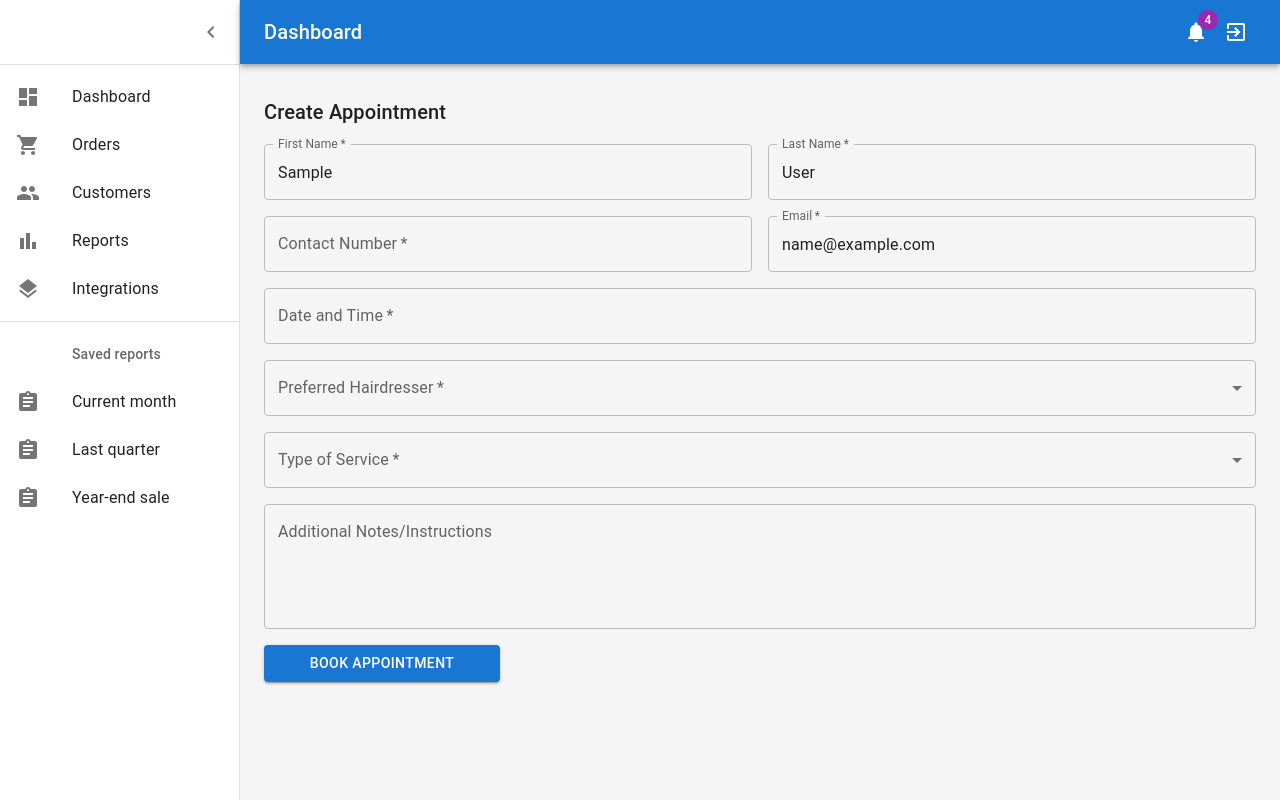
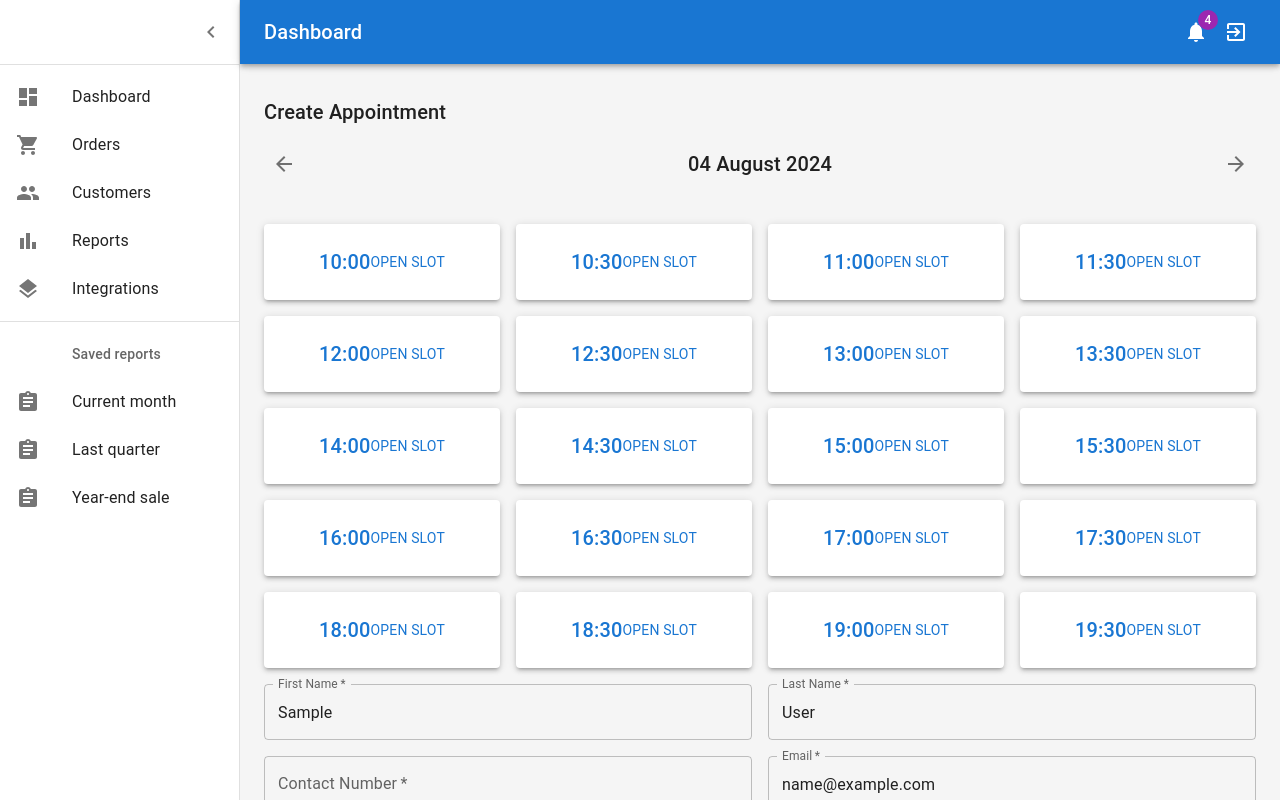
Before and after one commit to stekatag/appointment-management-fe, a React (Vite) app: page /appointments/create in a window 1280 px wide. Built offline with nearby package versions, Linux system fonts and the light colour scheme; data requests are answered from the project's data file; sample sign-in values are in the browser's storage.

Commit message:
feat: Add DaySlider component for navigating between days

```diff
--- /dev/null
+++ b/src/components/AppointmentCalendar.jsx
@@ -0,0 +1,75 @@
+import { useState } from "react";
+import { Grid, Paper, Typography, Button } from "@mui/material";
+import dayjs from "dayjs";
+
+const slots = [];
+
+for (let hour = 10; hour <= 19; hour++) {
+  for (let minute = 0; minute <= 30; minute += 30) {
+    slots.push(
+      `${hour.toString().padStart(2, "0")}:${minute
+        .toString()
+        .padStart(2, "0")}`
+    );
+  }
+}
+
+const AppointmentCalendar = ({ appointments, onSlotSelect, selectedDay }) => {
+  const [selectedSlot, setSelectedSlot] = useState(null);
+
+  const isSlotBooked = (time) => {
+    return appointments.some((appt) =>
+      dayjs(appt.appointmentDateTime).isSame(
+        dayjs(selectedDay).hour(time.split(":")[0]).minute(time.split(":")[1]),
+        "minute"
+      )
+    );
+  };
+
+  const handleSlotClick = (time) => {
+    if (!isSlotBooked(time)) {
+      setSelectedSlot(time);
+      onSlotSelect(
+        dayjs(selectedDay)
+          .hour(time.split(":")[0])
+          .minute(time.split(":")[1])
+          .toISOString()
+      );
+    }
+  };
+
+  return (
+    <Grid container spacing={2}>
+      {slots.map((time) => (
+        <Grid item xs={3} key={time}>
+          <Paper
+            elevation={3}
+            sx={{
+              padding: 2,
+              textAlign: "center",
+              backgroundColor: isSlotBooked(time)
+                ? "#ccc"
+                : selectedSlot === time
+                ? "#90caf9"
+                : "#fff",
+            }}
+          >
+            <Button
+              fullWidth
+              variant="text"
+              onClick={() => handleSlotClick(time)}
+              disabled={isSlotBooked(time)}
+            >
+              <Typography variant="h6">{time}</Typography>
+              <Typography variant="body2">
+                {isSlotBooked(time) ? "Booked" : "Open Slot"}
+              </Typography>
+            </Button>
+          </Paper>
+        </Grid>
+      ))}
+    </Grid>
+  );
+};
+
+export default AppointmentCalendar;
--- a/src/components/AppointmentForm.jsx
+++ b/src/components/AppointmentForm.jsx
@@ -19,12 +19,12 @@ import {
   Alert,
   AlertTitle,
 } from "@mui/material";
-import { DateTimePicker, LocalizationProvider } from "@mui/x-date-pickers";
-import { AdapterDayjs } from "@mui/x-date-pickers/AdapterDayjs";
 import dayjs from "dayjs";
 import "dayjs/locale/en-gb";
 import * as yup from "yup";
 import { yupResolver } from "@hookform/resolvers/yup";
+import AppointmentCalendar from "./AppointmentCalendar";
+import DaySlider from "./DaySlider";
 
 const schema = yup.object().shape({
   firstName: yup
@@ -46,9 +46,6 @@ const schema = yup.object().shape({
     .trim()
     .email("Invalid email format")
     .required("Email is required"),
-  appointmentDateTime: yup
-    .date()
-    .required("Appointment date and time are required"),
   preferredHairdresser: yup
     .string()
     .required("Preferred hairdresser is required"),
@@ -69,7 +66,6 @@ const AppointmentForm = () => {
       lastName: user ? user.lastName : "",
       contactNumber: "",
       email: user ? user.email : "",
-      appointmentDateTime: null,
       preferredHairdresser: "",
       serviceType: "",
       additionalNotes: "",
@@ -82,27 +78,28 @@ const AppointmentForm = () => {
   const { data: appointments, isLoading: isLoadingAppointments } =
     useFetchAppointmentsQuery(user ? user.id : null);
   const [alert, setAlert] = useState({ type: "", message: "" });
+  const [selectedDay, setSelectedDay] = useState(dayjs());
+  const [selectedSlot, setSelectedSlot] = useState(null);
+
+  const handleSlotSelect = (time) => {
+    setSelectedSlot(time);
+  };
 
   const onSubmit = async (data) => {
-    const { appointmentDateTime } = data;
-
-    // Convert appointmentDateTime to a Day.js object if it is not already
-    const appointmentDate = dayjs(appointmentDateTime);
-
-    // Validate the appointmentDateTime before proceeding
-    if (
-      disableMonday(appointmentDate) ||
-      disableTime(appointmentDate) ||
-      isDateTimeBooked(appointmentDate)
-    ) {
+    if (!selectedSlot) {
       setError("appointmentDateTime", {
         type: "manual",
-        message: "Selected date/time is invalid or already booked",
+        message: "Please select a time slot",
       });
       return;
     }
 
-    createAppointment(data)
+    const appointmentData = {
+      ...data,
+      appointmentDateTime: selectedSlot,
+    };
+
+    createAppointment(appointmentData)
       .unwrap()
       .then(() => {
         setAlert({
@@ -118,35 +115,11 @@ const AppointmentForm = () => {
       });
   };
 
-  const disableMonday = (date) => {
-    return date.day() === 1;
-  };
-
-  const disableTime = (timeValue) => {
-    const hour = timeValue.hour();
-    const minute = timeValue.minute();
-    if (hour < 10 || hour > 19 || (hour === 19 && minute !== 0)) {
-      return true;
-    }
-    if (minute !== 0 && minute !== 30) {
-      return true;
-    }
-    return isDateTimeBooked(timeValue);
-  };
-
-  const isDateTimeBooked = (dateTime) => {
-    if (!appointments) return false;
-    return appointments.some((appt) =>
-      dayjs(appt.appointmentDateTime).isSame(dateTime, "minute")
-    );
-  };
-
   if (!user || isLoadingAppointments) {
     return <CircularProgress disableShrink />;
   }
 
   return (
-    <LocalizationProvider dateAdapter={AdapterDayjs} adapterLocale="en-gb">
     <Box component="form" onSubmit={handleSubmit(onSubmit)} sx={{ mt: 3 }}>
       <Grid container spacing={2}>
         <Grid item xs={12}>
@@ -162,6 +135,16 @@ const AppointmentForm = () => {
             </Alert>
           </Grid>
         )}
+        <Grid item xs={12}>
+          <DaySlider currentDay={selectedDay} setCurrentDay={setSelectedDay} />
+        </Grid>
+        <Grid item xs={12}>
+          <AppointmentCalendar
+            appointments={appointments}
+            onSlotSelect={handleSlotSelect}
+            selectedDay={selectedDay}
+          />
+        </Grid>
         <Grid item xs={6}>
           <Controller
             name="firstName"
@@ -229,49 +212,7 @@ const AppointmentForm = () => {
           />
         </Grid>
         <Grid item xs={12}>
-            <Controller
-              name="appointmentDateTime"
-              control={control}
-              render={({ field }) => (
-                <DateTimePicker
-                  {...field}
-                  label="Date and Time"
-                  shouldDisableDate={disableMonday}
-                  shouldDisableTime={(timeValue, view) => {
-                    if (view === "hours") {
-                      return disableTime(
-                        dayjs().hour(timeValue.hour()).minute(0)
-                      );
-                    }
-                    if (view === "minutes") {
-                      return disableTime(
-                        dayjs()
-                          .hour(timeValue.hour())
-                          .minute(timeValue.minute())
-                      );
-                    }
-                    return false;
-                  }}
-                  slotProps={{
-                    textField: {
-                      fullWidth: true,
-                      required: true,
-                      error: !!errors.appointmentDateTime,
-                      helperText: errors.appointmentDateTime
-                        ? errors.appointmentDateTime.message
-                        : "",
-                    },
-                  }}
-                />
-              )}
-            />
-          </Grid>
-          <Grid item xs={12}>
-            <FormControl
-              fullWidth
-              required
-              error={!!errors.preferredHairdresser}
-            >
+          <FormControl fullWidth required error={!!errors.preferredHairdresser}>
             <InputLabel>Preferred Hairdresser</InputLabel>
             <Controller
               name="preferredHairdresser"
@@ -328,6 +269,7 @@ const AppointmentForm = () => {
             )}
           />
         </Grid>
+
         <Grid item xs={3}>
           <Button
             type="submit"
@@ -348,7 +290,6 @@ const AppointmentForm = () => {
         )}
       </Grid>
     </Box>
-    </LocalizationProvider>
   );
 };
 
--- /dev/null
+++ b/src/components/DaySlider.jsx
@@ -0,0 +1,31 @@
+import { Grid, IconButton, Typography } from "@mui/material";
+import { ArrowBack, ArrowForward } from "@mui/icons-material";
+
+const DaySlider = ({ currentDay, setCurrentDay }) => {
+  const handlePreviousDay = () => {
+    setCurrentDay(currentDay.subtract(1, "day"));
+  };
+
+  const handleNextDay = () => {
+    setCurrentDay(currentDay.add(1, "day"));
+  };
+
+  return (
+    <Grid
+      container
+      alignItems="center"
+      justifyContent="space-between"
+      sx={{ mb: 3 }}
+    >
+      <IconButton onClick={handlePreviousDay}>
+        <ArrowBack />
+      </IconButton>
+      <Typography variant="h6">{currentDay.format("DD MMMM YYYY")}</Typography>
+      <IconButton onClick={handleNextDay}>
+        <ArrowForward />
+      </IconButton>
+    </Grid>
+  );
+};
+
+export default DaySlider;
```
Lines whose indentation alone changed are shown as unchanged.
